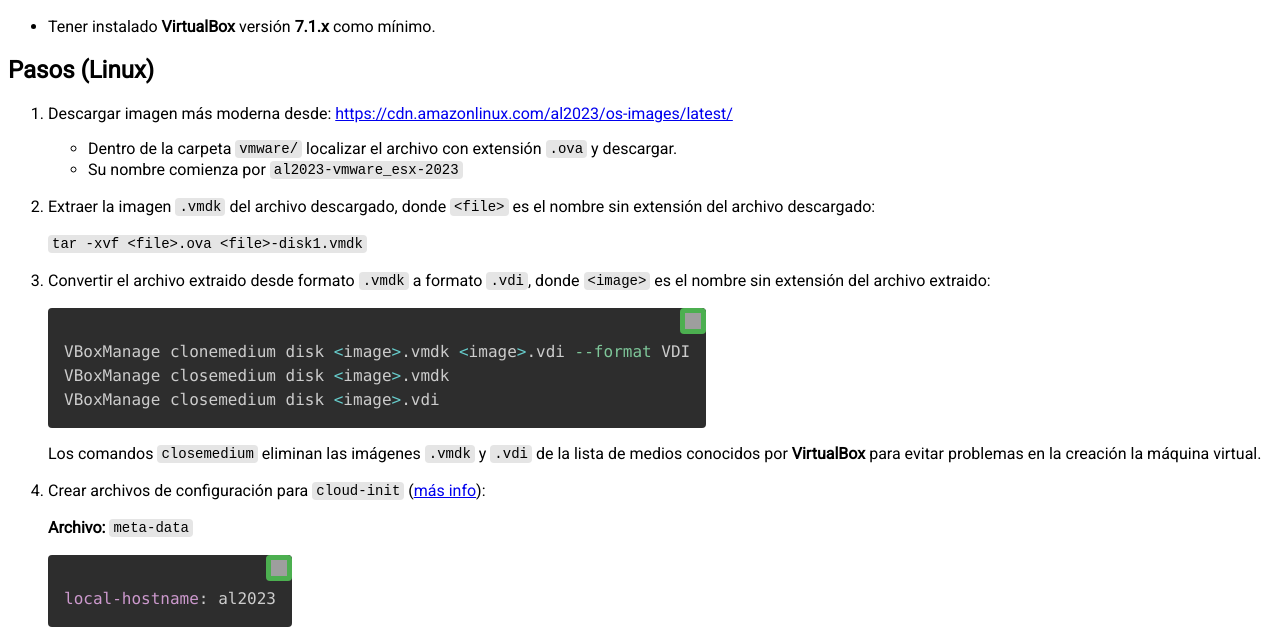
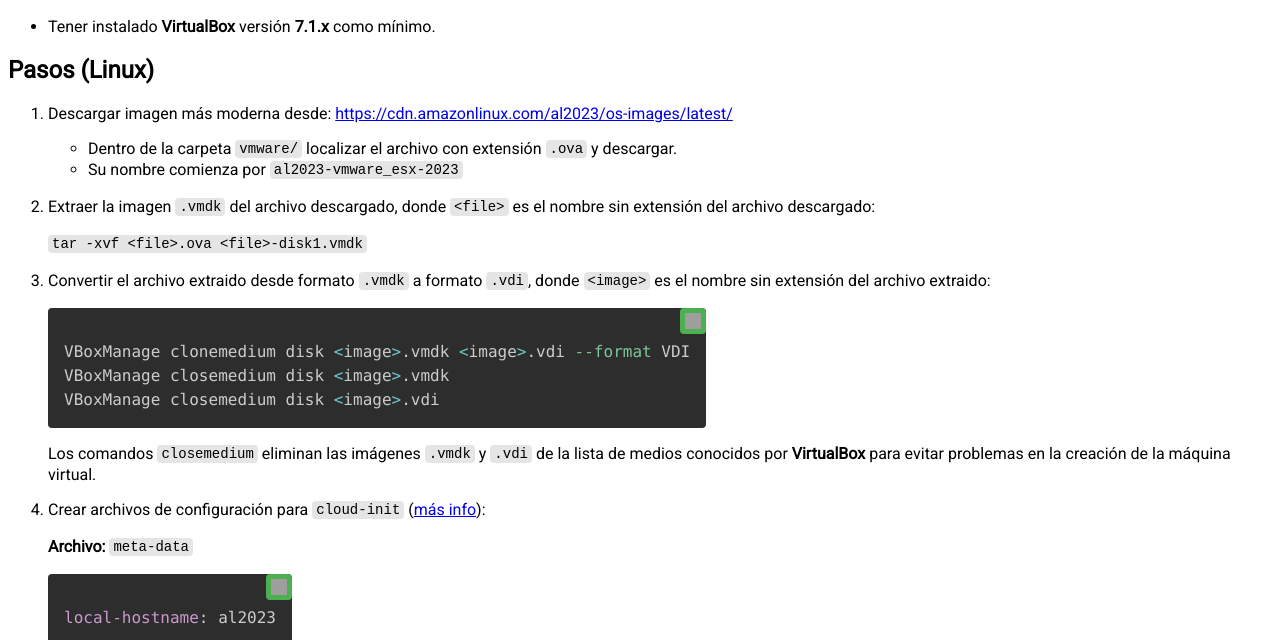
Before and after one commit to LuisMorenoSerrano/AL2023-VirtualBox, a plain HTML site: page README.html in a window 1280 px wide. Shown: the part 112-752 px from the top of the page. Drawn offline with nearby package versions, Linux system fonts and the light colour scheme; grey boxes are pictures that could not be loaded.

Commit message:
Update README.html
Fix typo error

```diff
--- a/README.html
+++ b/README.html
@@ -167,7 +167,7 @@
 VBoxManage closemedium disk &lt;image&gt;.vmdk
 VBoxManage closemedium disk &lt;image&gt;.vdi
 </code></pre>
-<p>Los comandos <code>closemedium</code> eliminan las imágenes <code>.vmdk</code> y <code>.vdi</code> de la lista de medios conocidos por <strong>VirtualBox</strong> para evitar problemas en la creación la máquina virtual.</p>
+<p>Los comandos <code>closemedium</code> eliminan las imágenes <code>.vmdk</code> y <code>.vdi</code> de la lista de medios conocidos por <strong>VirtualBox</strong> para evitar problemas en la creación de la máquina virtual.</p>
 </li>
 <li><p>Crear archivos de configuración para <code>cloud-init</code> (<a href="https://docs.aws.amazon.com/linux/al2023/ug/seed-iso.html">más info</a>):</p>
 <p><strong>Archivo:</strong> <code>meta-data</code></p>
```
